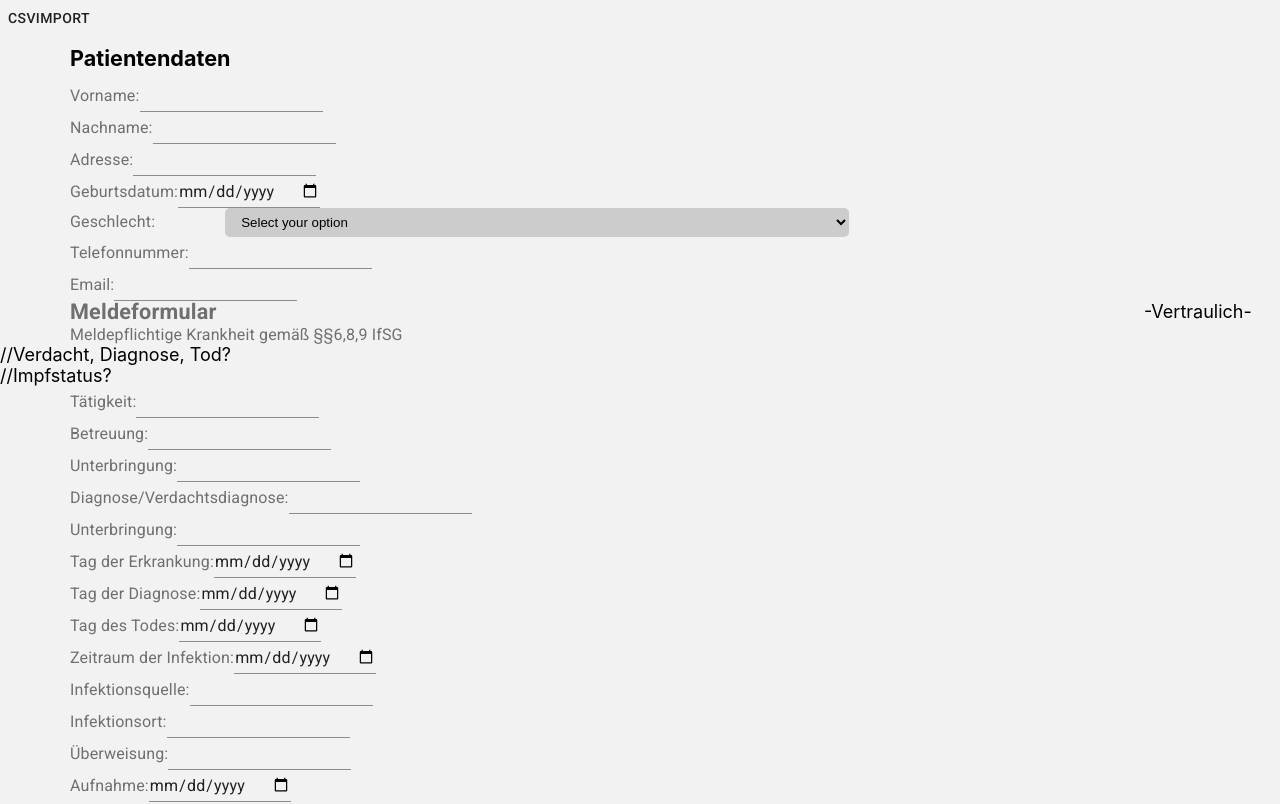
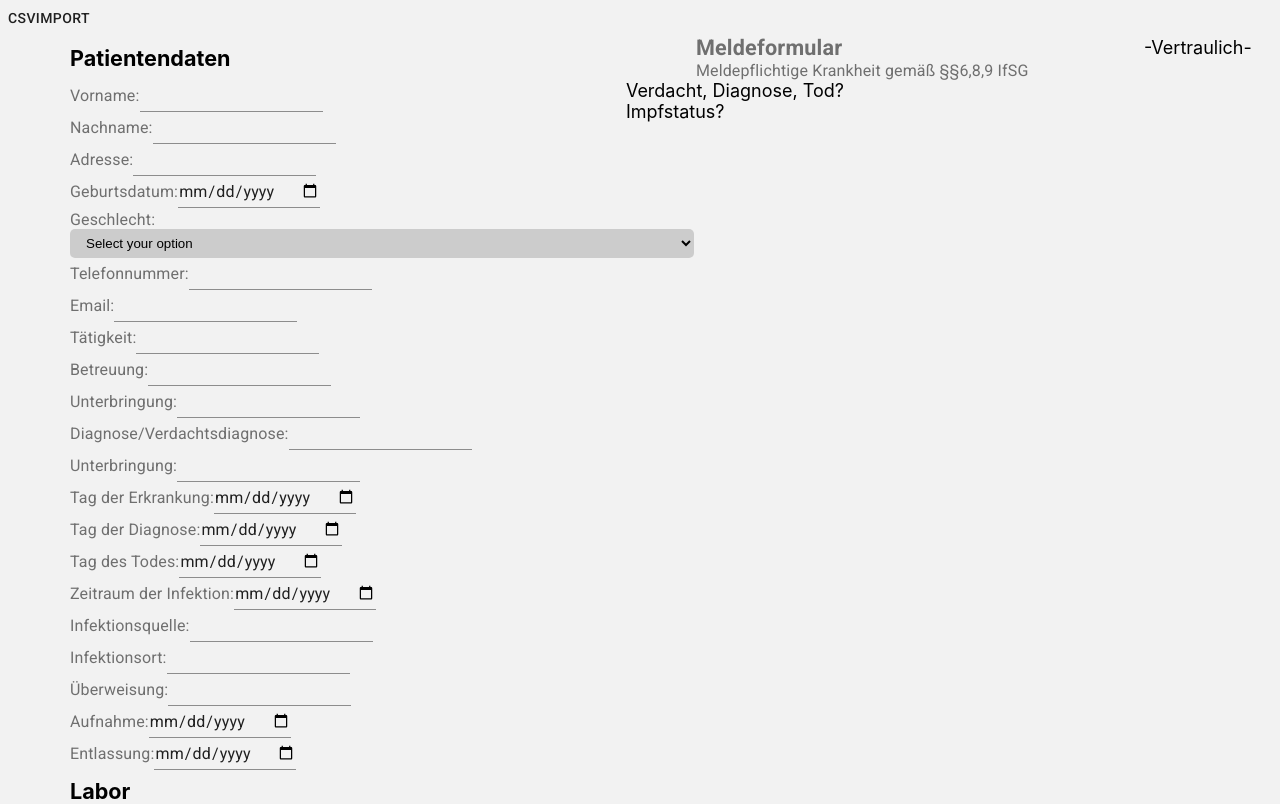
Before and after one commit to suniastar/online-fallregister, a React (Create React App) app in the folder fallregister_frontend/: page / in a window 1280 px wide. Shown: the top 804 px of the page. Built offline with nearby package versions, Linux system fonts and the light colour scheme; the HTML template or start-up script is replaced by a standard one.

Commit message:
grid repair

```diff
--- a/fallregister_frontend/src/PatientDataForm.js
+++ b/fallregister_frontend/src/PatientDataForm.js
@@ -19,10 +19,13 @@ class PatientDataForm extends React.Component {
         <Grid container
               direction= 'row'
               justify= 'flex-start'
+              alignItems= "stretch"
         >
 
             <Grid container
                   direction= 'column'
+                  item
+                  xs={6}
             >
                 <Grid>
                     <h>Patientendaten </h>
@@ -71,6 +74,8 @@ class PatientDataForm extends React.Component {
             </Grid>
             <Grid container
                   direction= 'column'
+                  item
+                  xs={6}
             >
                 <Grid>
                     <Grid container
@@ -92,12 +97,12 @@ class PatientDataForm extends React.Component {
                     <Grid container
                           direction= 'column'
                     >
-                        //Verdacht, Diagnose, Tod?
+                        Verdacht, Diagnose, Tod?
                     </Grid>
                     <Grid container
                           direction= 'column'
                     >
-                        //Impfstatus?
+                        Impfstatus?
 
                     </Grid>
                 </Grid>
```
